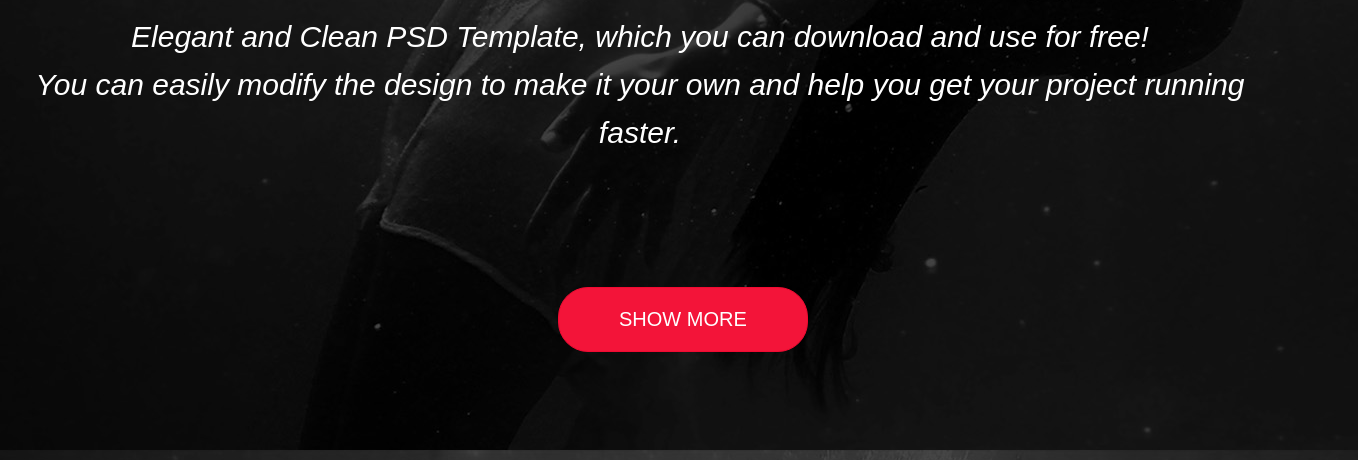
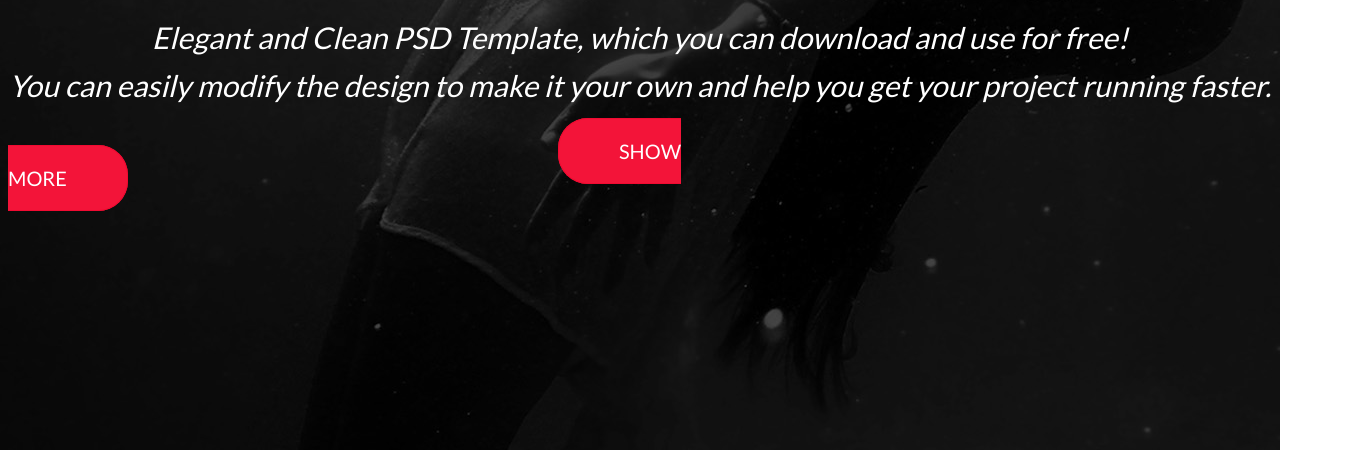
Before and after one commit to kolevfilip/PracticalFrontEnd, a plain HTML site: page Index.html in a window 1280 px wide. Shown: the part 350-810 px from the top of the page, 1358 px wide, since content can reach past the window. Drawn offline with Linux system fonts and the light colour scheme.

Commit message:
Modified Index.css & index.html

```diff
--- a/Index.css
+++ b/Index.css
@@ -3,6 +3,7 @@ body {
   font-family: Arial, Helvetica, sans-serif;
   font-size: 16px;
   line-height: 1.6em;
+  font-family: "Lato", sans-serif;
 }
 
 .logo {
@@ -55,13 +56,14 @@ body {
   line-height: 1.6em;
 }
 
-.button {
+.button a {
   background-color: rgb(243, 20, 57);
   color: #fff;
   text-transform: uppercase;
+  text-decoration: none;
   border: 1px solid rgb(241, 10, 49);
   border-radius: 30px;
   padding: 20px 60px;
   font-size: 20px;
-  margin: 100px 550px;
+  margin: 0 550px;
 }
--- a/Index.html
+++ b/Index.html
@@ -4,6 +4,10 @@
     <meta charset="UTF-8" />
     <meta name="viewport" content="width=device-width, initial-scale=1.0" />
     <meta http-equiv="X-UA-Compatible" content="ie=edge" />
+    <link
+      href="https://fonts.googleapis.com/css?family=Lato&display=swap"
+      rel="stylesheet"
+    />
     <link rel="stylesheet" type="text/css" href="Index.css" />
     <title>Exercise 1</title>
   </head>
@@ -35,7 +39,7 @@
         </p>
       </div>
     </section>
-
-    <input class="button" type="submit" value="Show More" />
+    <!--with <a> tag change this-->
+    <div class="button"><a href="#">Show More</a></div>
   </body>
 </html>
```
